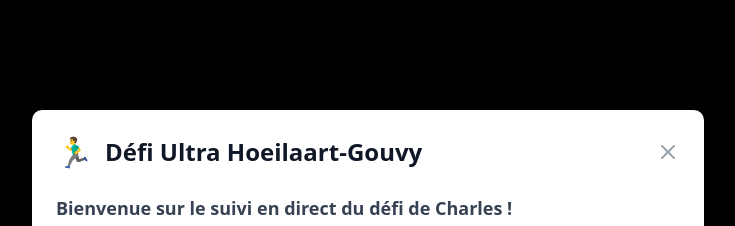
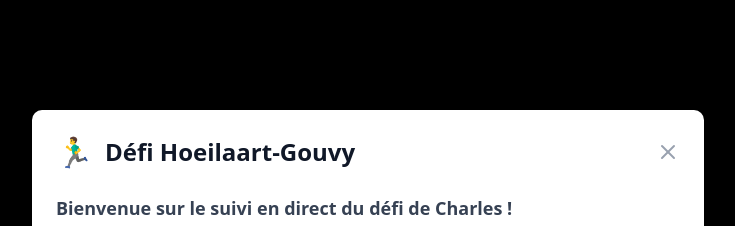
Before and after one commit to ThibautCuchet/ultra-gouvax, a Next.js app: page / in a window 1280 px wide. Shown: the top 226 px of the page, without its empty margins (272-1007 px from the left). Built offline with nearby package versions, Linux system fonts and the light colour scheme; no server answers; the database is empty.

Commit message:
chore: update naming

```diff
--- a/src/app/components/WelcomeModal.tsx
+++ b/src/app/components/WelcomeModal.tsx
@@ -46,7 +46,7 @@ export default function WelcomeModal() {
                 <div className="flex items-center gap-3">
                   <span className="text-3xl">🏃‍♂️</span>
                   <h2 className="text-2xl font-bold text-gray-900">
-                    Défi Ultra Hoeilaart-Gouvy
+                    Défi Hoeilaart-Gouvy
                   </h2>
                 </div>
                 <button
--- a/src/app/layout.tsx
+++ b/src/app/layout.tsx
@@ -4,7 +4,7 @@ import Providers from "./providers";
 import { Analytics } from "@vercel/analytics/next";
 export const metadata: Metadata = {
   title: "Ultra Gouvax",
-  description: "Generated by create next app",
+  description: "Challenge Hoeilaart Gouvy",
 };
 
 export default function RootLayout({
```
